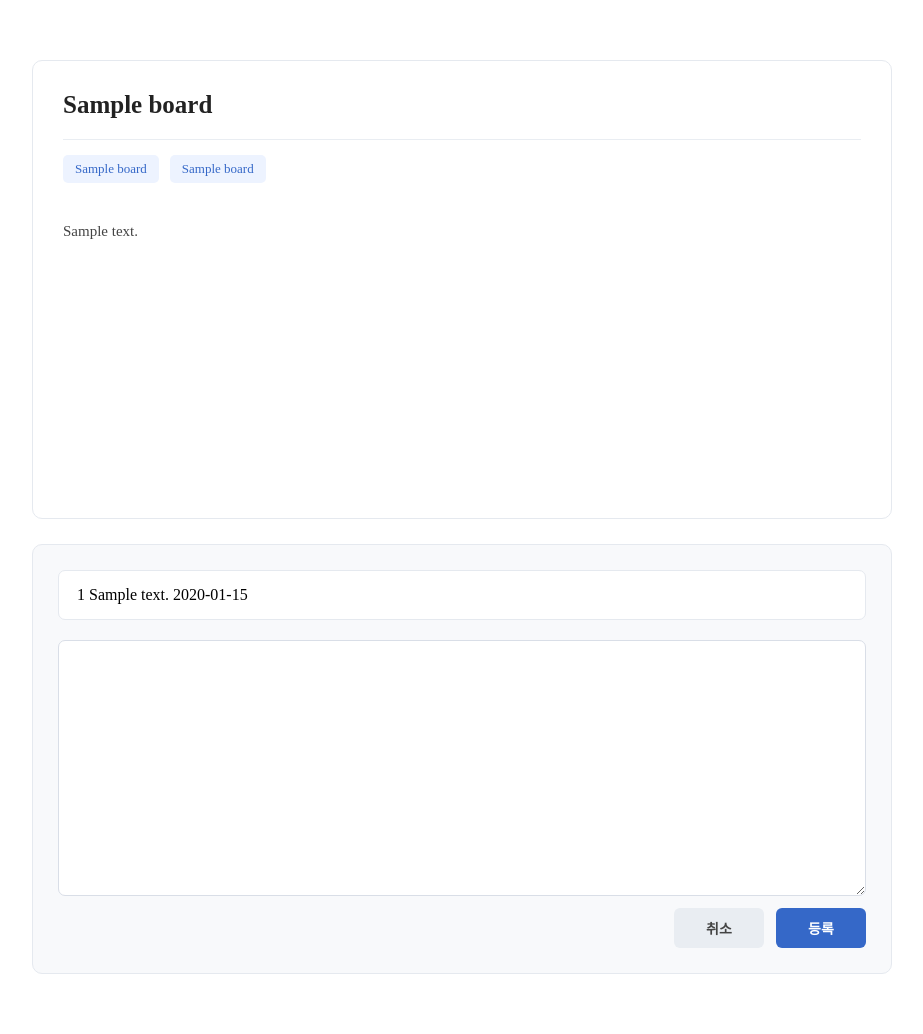
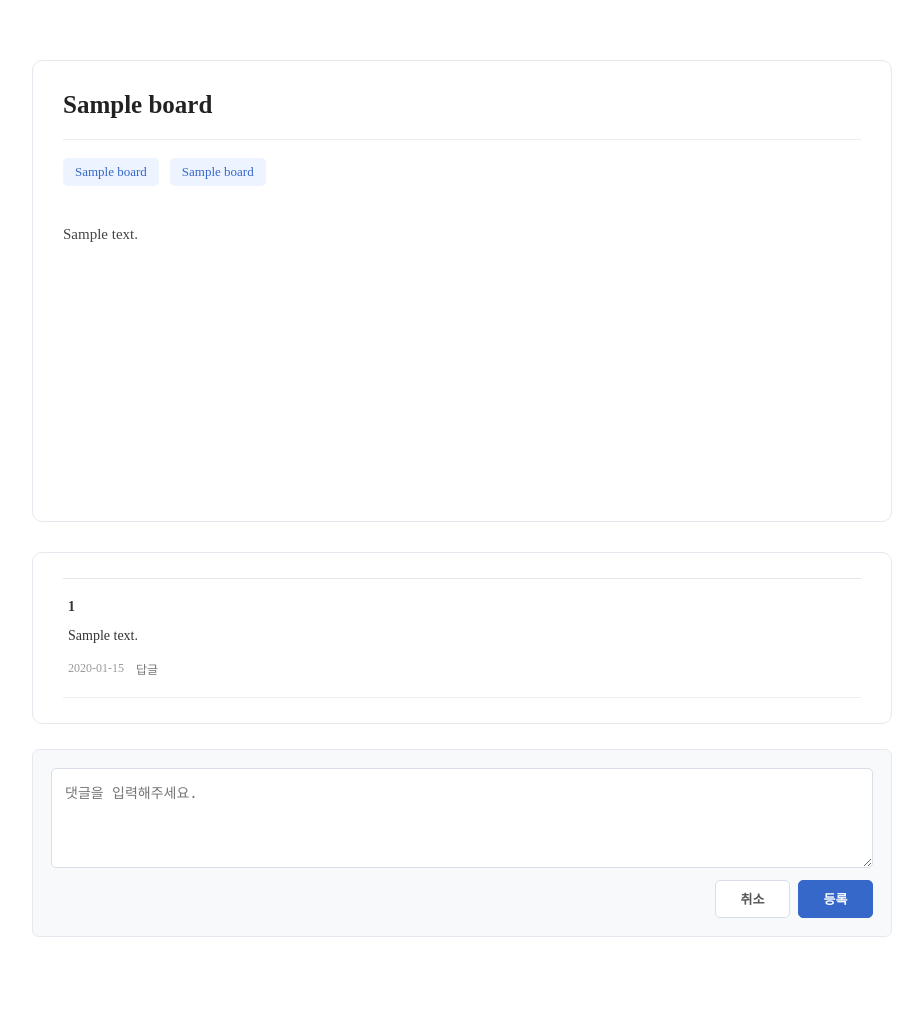
Before and after one commit to ijongmin24/travel_agent_project, a Java web app: page /jsp/board/board_detail.jsp in a window 1280 px wide. Shown: the whole page, without its empty margins (178-1101 px from the left). After the commit the page ends 937 px from the top, so only its background shows below. Run offline with Tomcat 11, a stand-in JSP engine, Linux system fonts and the light colour scheme; the template is opened without the code that fills it: most values are stand-ins (such as "Sample title", 1, 10 or a date in 2020).

Commit message:
댓글 입력창 세부 작성 완료

```diff
--- a/src/main/java/com/ta/travel_agent/board/CommentsDTO.java
+++ b/src/main/java/com/ta/travel_agent/board/CommentsDTO.java
@@ -23,6 +23,7 @@ public class CommentsDTO {
     public String toJson() {
         Gson gson = new Gson();
 
+
         return gson.toJson(this);
     }
 }
--- a/src/main/webapp/css/detail.css
+++ b/src/main/webapp/css/detail.css
@@ -1,5 +1,8 @@
 
-/* 전체 영역 */
+/* =========================
+   전체 레이아웃
+========================= */
+
 .container {
     max-width: 900px;
     margin: 40px auto;
@@ -7,10 +10,13 @@
     box-sizing: border-box;
 }
 
-/* 게시글 카드 */
+/* =========================
+   게시글 영역
+========================= */
+
 .wrap {
     padding: 30px;
-    margin-bottom: 25px;
+    margin-bottom: 30px;
     background-color: #fff;
     border: 1px solid #e5e9ef;
     border-radius: 10px;
@@ -22,8 +28,8 @@
     font-weight: 700;
     color: #222;
     padding-bottom: 20px;
+    margin-bottom: 18px;
     border-bottom: 1px solid #e9edf2;
-    margin-bottom: 15px;
 }
 
 /* 주제 및 지역 */
@@ -50,35 +56,152 @@
     overflow-wrap: break-word;
 }
 
-/* 댓글 영역 */
+/* =========================
+   댓글 전체 영역
+========================= */
+
 .comment {
-    padding: 25px;
-    background-color: #f8f9fb;
+    padding: 25px 30px;
+    background-color: #fff;
     border: 1px solid #e5e9ef;
     border-radius: 10px;
 }
 
+/* 댓글 목록 */
+#commentList {
+    border-top: 1px solid #e5e5e5;
+}
+
+/* 댓글 하나 */
+.comment_item {
+    padding: 20px 5px;
+    border-bottom: 1px solid #eeeeee;
+}
+
+/* 작성자 */
+.comment_writer {
+    margin-bottom: 9px;
+    font-size: 14px;
+    font-weight: 700;
+    color: #333;
+}
+
+/* 댓글 내용 */
+.comment_content {
+    margin-bottom: 12px;
+    font-size: 14px;
+    color: #333;
+    line-height: 1.7;
+    /*white-space: pre-wrap;*/
+    overflow-wrap: break-word;
+}
+
+/* 날짜 및 답글 영역 */
+.comment_info {
+    display: flex;
+    align-items: center;
+    gap: 12px;
+    font-size: 12px;
+    color: #999;
+}
+
+/* 답글 버튼 */
+.comment_info button {
+    padding: 0;
+    margin: 0;
+    border: none;
+    background: none;
+    color: #777;
+    font-size: 12px;
+    cursor: pointer;
+}
+
+.comment_info button:hover {
+    text-decoration: underline;
+}
+
+/* =========================
+   댓글 작성 영역
+========================= */
+
+.comment_write {
+    margin-top: 25px;
+    padding: 18px;
+    background-color: #f8f9fb;
+    border: 1px solid #e5e9ef;
+    border-radius: 7px;
+}
+
 /* 댓글 입력창 */
-.comment textarea {
+.comment_write textarea {
     display: block;
     width: 100%;
-    min-height: 120px;
-    padding: 15px;
+    min-height: 100px;
+    padding: 13px;
+    box-sizing: border-box;
+
     border: 1px solid #d9dee7;
-    border-radius: 7px;
-    box-sizing: border-box;
+    border-radius: 5px;
+    background-color: #fff;
+
     font-size: 14px;
     line-height: 1.6;
     resize: vertical;
     outline: none;
 }
 
-.comment textarea:focus {
+.comment_write textarea:focus {
     border-color: #4779d9;
 }
 
-/* 모바일 대응 */
+/* 버튼 영역 */
+.comment_write_button {
+    display: flex;
+    justify-content: flex-end;
+    gap: 8px;
+    margin-top: 12px;
+}
+
+/* 버튼 공통 */
+.comment_write_button button {
+    min-width: 75px;
+    height: 38px;
+    padding: 0 16px;
+    border: 1px solid #d9dee7;
+    border-radius: 5px;
+    font-size: 13px;
+    font-weight: 600;
+    cursor: pointer;
+    transition: 0.2s;
+}
+
+/* 취소 버튼 */
+#cancelBtn {
+    background-color: #fff;
+    color: #555;
+}
+
+#cancelBtn:hover {
+    background-color: #f0f2f5;
+}
+
+/* 등록 버튼 */
+#submitBtn {
+    background-color: #3568c8;
+    border-color: #3568c8;
+    color: #fff;
+}
+
+#submitBtn:hover {
+    background-color: #2855a8;
+}
+
+/* =========================
+   모바일 대응
+========================= */
+
 @media (max-width: 600px) {
+
     .container {
         margin: 20px auto;
         padding: 12px;
@@ -93,80 +216,18 @@
     }
 
     .comment {
-        padding: 15px;
+        padding: 18px;
+    }
+
+    .comment_write {
+        padding: 12px;
+    }
+
+    .comment_item {
+        padding: 16px 3px;
+    }
+
+    .comment_write textarea {
+        min-height: 85px;
     }
 }
-
-/* 댓글 버튼 공통 */
-.comment button {
-    min-width: 90px;
-    height: 40px;
-    margin-top: 12px;
-    margin-left: 8px;
-    padding: 0 20px;
-    border: none;
-    border-radius: 6px;
-    font-size: 14px;
-    font-weight: 600;
-    cursor: pointer;
-    transition: 0.2s;
-}
-
-/* 버튼 오른쪽 정렬 */
-.comment {
-    text-align: right;
-}
-
-/* 등록 버튼 */
-.comment button:first-of-type {
-    background-color:  #e9edf2;
-
-    color: #444;
-
-}
-
-.comment button:first-of-type:hover {
-    background-color: #2855a8;
-}
-
-/* 취소 버튼 */
-.comment button:last-of-type {
-    background-color:  #3568c8;
-    color:  white;
-}
-
-.comment button:last-of-type:hover {
-    background-color: #d9dee7;
-}
-
-/* 댓글 목록 영역 */
-#commentList {
-    margin-bottom: 20px;
-    text-align: left;
-}
-
-/* 댓글 하나 */
-#commentList > div {
-    padding: 15px 18px;
-    margin-bottom: 10px;
-    background-color: #fff;
-    border: 1px solid #e5e9ef;
-    border-radius: 7px;
-}
-
-/* 댓글 작성자 */
-#commentList > div > div:first-child {
-    margin-bottom: 8px;
-    font-size: 13px;
-    font-weight: 700;
-    color: #3568c8;
-}
-
-/* 댓글 내용 */
-#commentList > div > div:last-child {
-    font-size: 14px;
-    color: #444;
-    line-height: 1.6;
-    white-space: pre-wrap;
-    overflow-wrap: break-word;
-}
--- a/src/main/webapp/js/board/comment.js
+++ b/src/main/webapp/js/board/comment.js
@@ -1,9 +1,16 @@
 $(function(){
+
+    // 댓글 등록
     $("#submitBtn").click(function () {
 
         let no = $("#c_content").data("no");
+        let content = $("#c_content").val().trim();
 
-        let content = $("#c_content").val();
+        // 빈 댓글 방지
+        if (content === "") {
+            alert("댓글을 입력해주세요")
+            return;
+        }
 
         $.ajax({
             url: `/board/detail`,
@@ -17,21 +24,37 @@ $(function(){
             let html = "";
 
             resData.forEach(function(comments) {
+                let date = new Date(comments.c_created_date);
+
+                let formattedDate =
+                    date.getFullYear() + "-" +
+                    String(date.getMonth() + 1).padStart(2, "0") + "-" +
+                    String(date.getDate()).padStart(2, "0");
+
                 html +=`
-                <div>
-                ${comments.c_b_no}
-                ${comments.c_content}
-                ${comments.c_created_date}
+                <div class="comment_item">
+                <div class="comment_writer">
+                    ${comments.c_u_id}
                 </div>
-                `
-            })
+
+                <div class="comment_content">
+                    ${comments.c_content}
+                </div>
+
+                <div class="comment_info">
+                <span>${formattedDate}</span>
+                <button>답글</button>
+                </div>
+
+                </div>
+                `;
+            });
 
             $("#commentList").html(html);
-
             $("#c_content").val("");
         }).fail(function () {
             alert("failed")
-        })
+        });
 
     });
 
--- a/src/main/webapp/jsp/board/board_detail.jsp
+++ b/src/main/webapp/jsp/board/board_detail.jsp
@@ -23,16 +23,27 @@
     <div class="comment">
         <div id="commentList">
             <c:forEach items="${comments}" var="com">
-                <div>
-                        ${com.c_u_id}
-                        ${com.c_content}
-                    <fmt:formatDate value="${com.c_created_date}" pattern="yyyy-MM-dd"/>
+
+                <div class="comment_item">
+                    <div class="comment_writer"> ${com.c_u_id} </div>
+                    <div class="comment_content"> ${com.c_content}</div>
+                    <div class="comment_info">
+                        <span><fmt:formatDate value="${com.c_created_date}" pattern="yyyy-MM-dd"/></span>
+                        <button>답글</button>
+                    </div>
                 </div>
             </c:forEach>
         </div>
-        <textarea name="c_content" id="c_content" cols="30" rows="10" data-no="${boards[0].b_no}"></textarea>
+    </div>
+
+    <div class="comment_write">
+        <textarea name="c_content" id="c_content"
+                  placeholder="댓글을 입력해주세요."
+                  data-no="${boards[0].b_no}"></textarea>
+        <div class="comment_write_button">
             <button type="button" id="cancelBtn">취소</button>
             <button type="button" id="submitBtn">등록</button>
+        </div>
     </div>
 
 </div>
```
Also changed, not shown: src/main/webapp/img/board/f9f7cf7c-d976-49cd-b483-42cba14f980c.jpg (added). Lines whose indentation alone changed are shown as unchanged.
